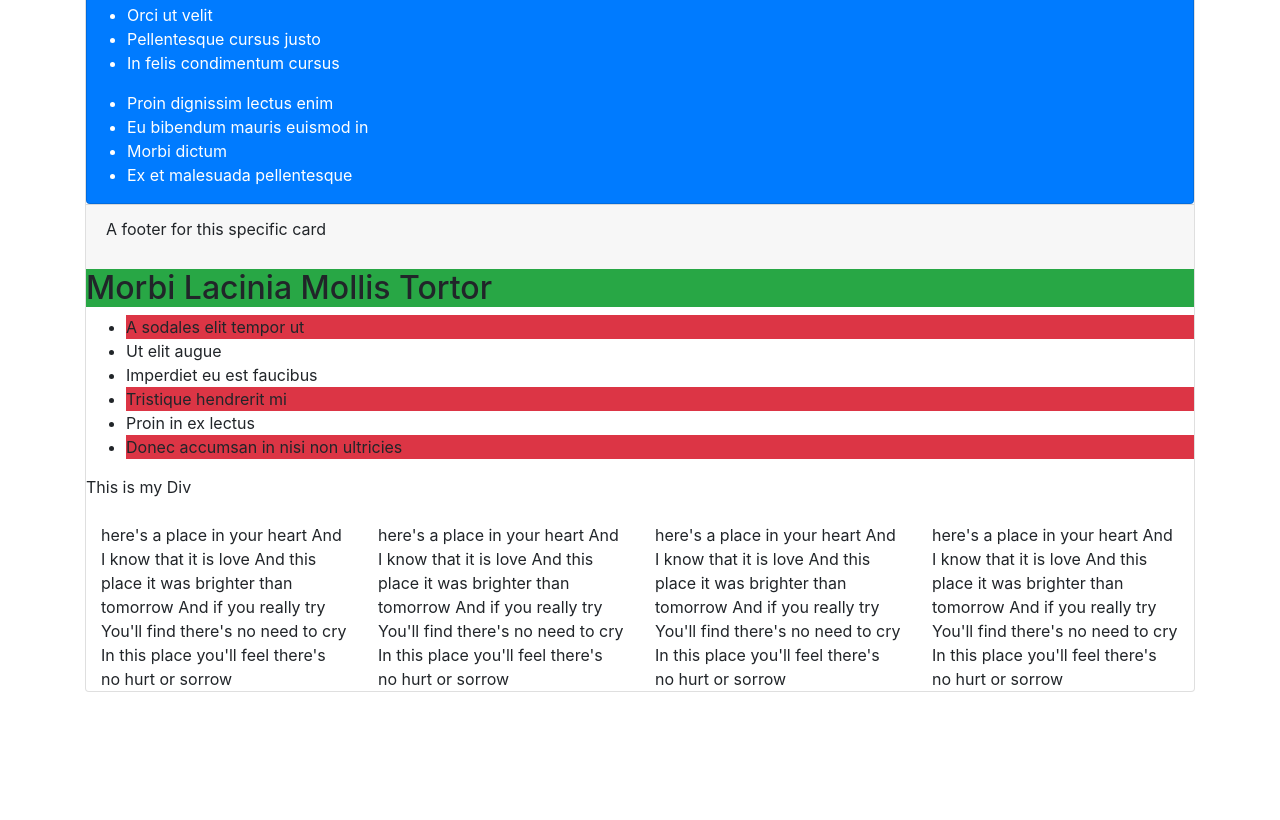
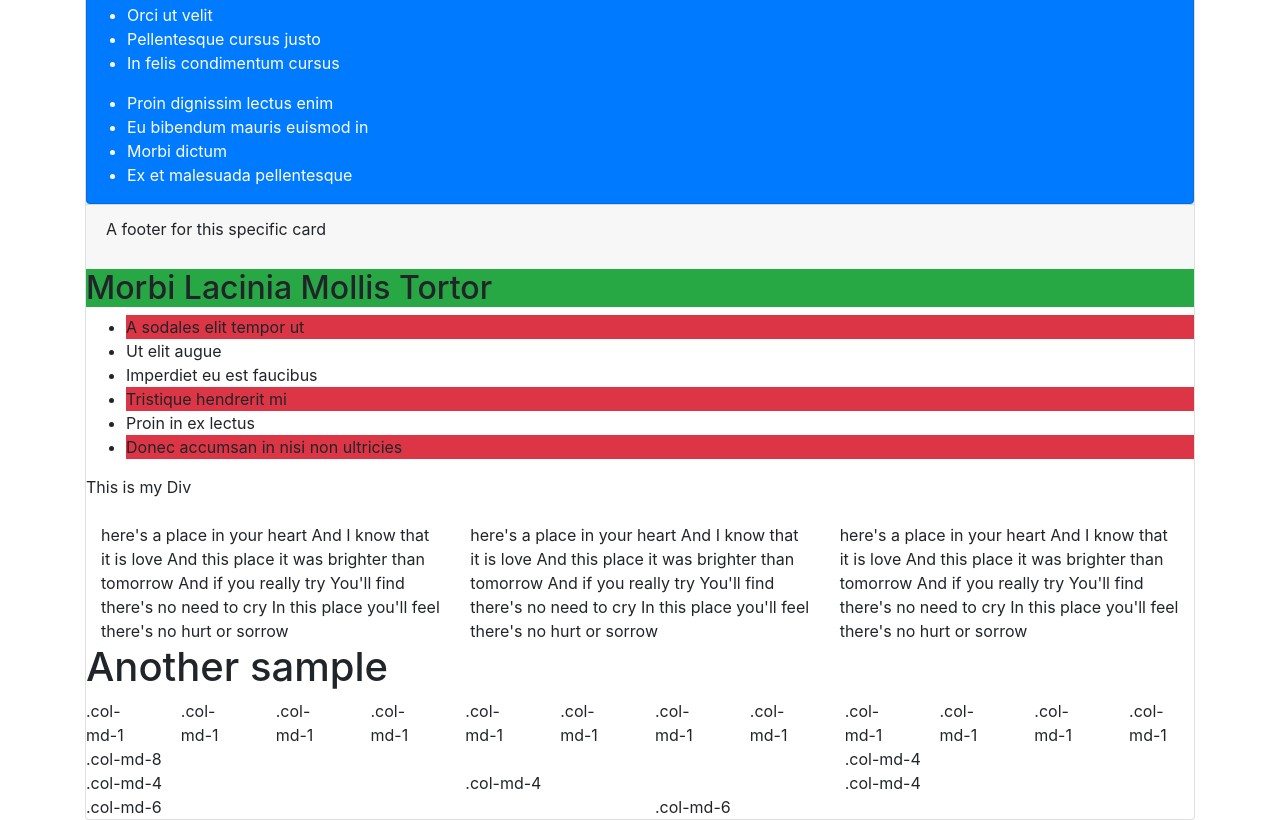
Before and after one commit to Okimani/bootstrap-moringa, a plain HTML site: page index.html in a window 1280 px wide. Shown: the part 624-1444 px from the top of the page. Before the commit the page ends 1316 px from the top, so only its background shows below. Drawn offline with Linux system fonts and the light colour scheme.

Commit message:
added sample Bootstrap Grid System

```diff
--- a/index.html
+++ b/index.html
@@ -70,33 +70,54 @@
     </div>
     <div class="container">
       <div class="row">
-         <div class="col-md-3">here's a place in your heart
+         <div class="col-md-4">here's a place in your heart
           And I know that it is love
           And this place it was brighter than tomorrow
           And if you really try
           You'll find there's no need to cry
           In this place you'll feel there's no hurt or sorrow</div>
-         <div class="col-md-3">here's a place in your heart
+         <div class="col-md-4">here's a place in your heart
           And I know that it is love
           And this place it was brighter than tomorrow
           And if you really try
           You'll find there's no need to cry
           In this place you'll feel there's no hurt or sorrow</div>
-         <div class="col-md-3">here's a place in your heart
-          And I know that it is love
-          And this place it was brighter than tomorrow
-          And if you really try
-          You'll find there's no need to cry
-          In this place you'll feel there's no hurt or sorrow</div>
-         <div class="col-md-3">here's a place in your heart
+         <div class="col-md-4">here's a place in your heart
           And I know that it is love
           And this place it was brighter than tomorrow
           And if you really try
           You'll find there's no need to cry
           In this place you'll feel there's no hurt or sorrow</div>
 
-
         </div>
    </div>
+   <h1>Another sample</h1>
+   <div class="row">
+    <div class="col-md-1">.col-md-1</div>
+    <div class="col-md-1">.col-md-1</div>
+    <div class="col-md-1">.col-md-1</div>
+    <div class="col-md-1">.col-md-1</div>
+    <div class="col-md-1">.col-md-1</div>
+    <div class="col-md-1">.col-md-1</div>
+    <div class="col-md-1">.col-md-1</div>
+    <div class="col-md-1">.col-md-1</div>
+    <div class="col-md-1">.col-md-1</div>
+    <div class="col-md-1">.col-md-1</div>
+    <div class="col-md-1">.col-md-1</div>
+    <div class="col-md-1">.col-md-1</div>
+  </div>
+  <div class="row">
+    <div class="col-md-8">.col-md-8</div>
+    <div class="col-md-4">.col-md-4</div>
+  </div>
+  <div class="row">
+    <div class="col-md-4">.col-md-4</div>
+    <div class="col-md-4">.col-md-4</div>
+    <div class="col-md-4">.col-md-4</div>
+  </div>
+  <div class="row">
+    <div class="col-md-6">.col-md-6</div>
+    <div class="col-md-6">.col-md-6</div>
+  </div>
   </body>
 </html>
```
